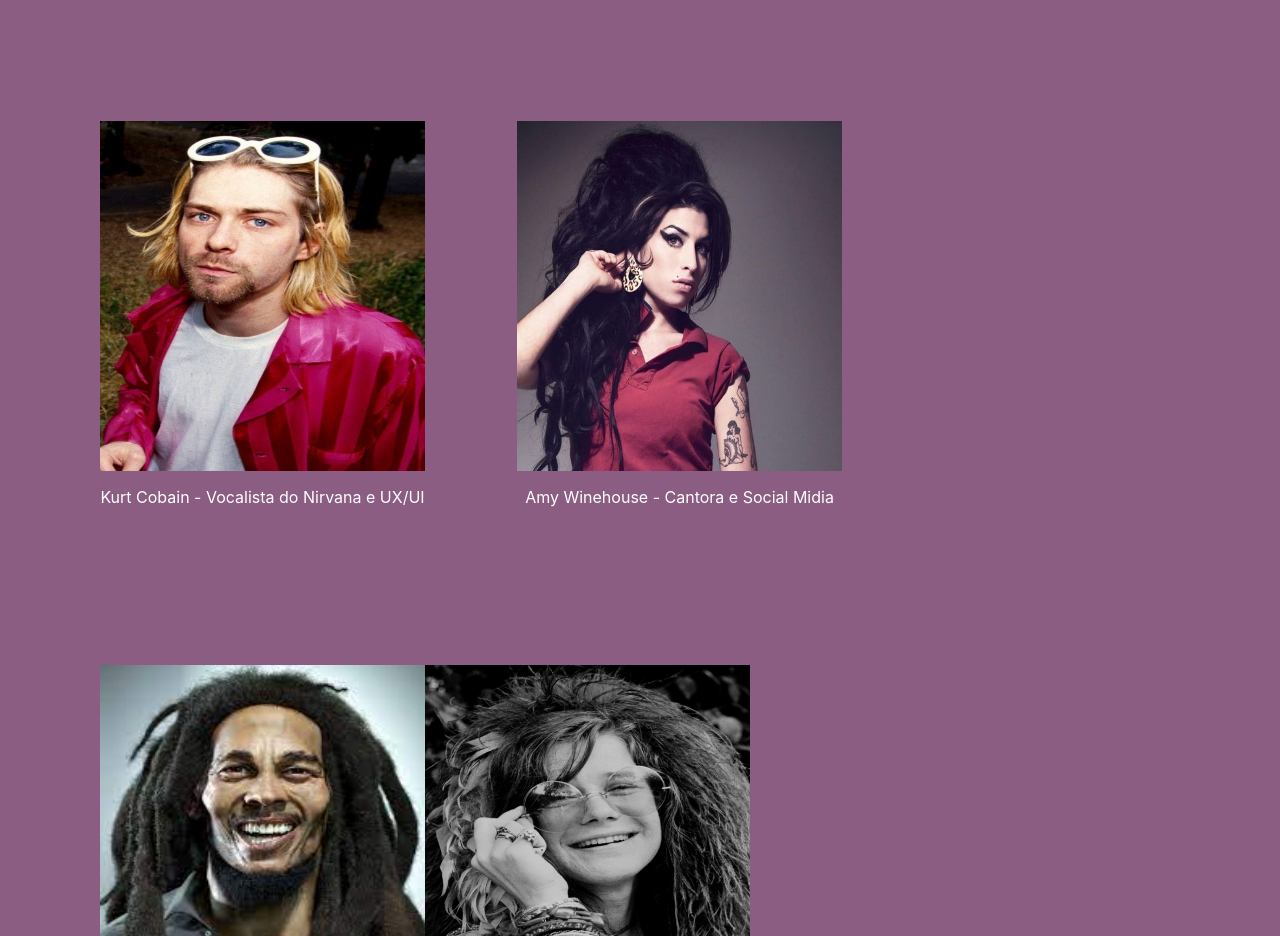
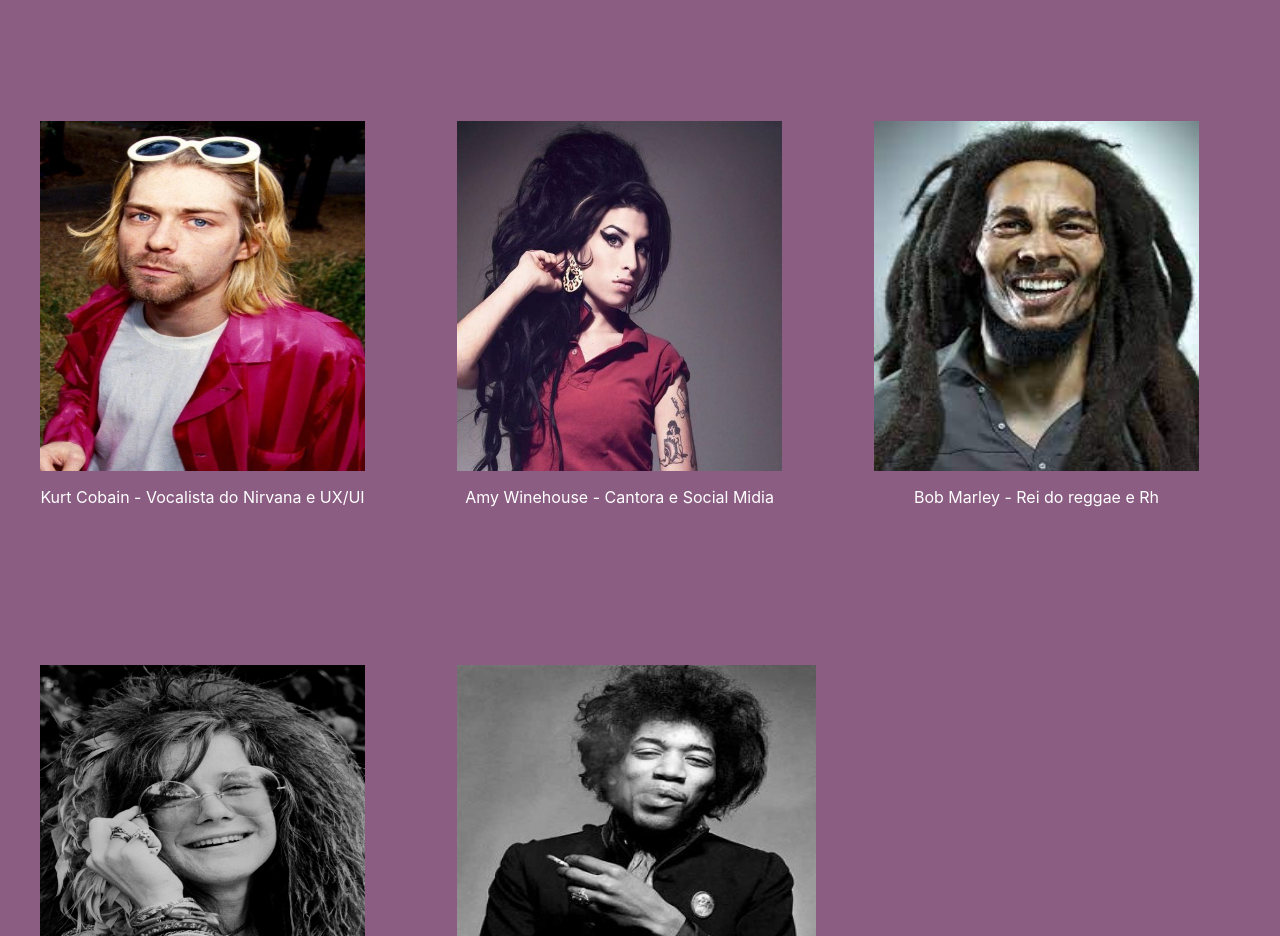
Before and after one commit to arianevasques/institucional, a Next.js app: page /about in a window 1280 px wide. Shown: the part 556-1492 px from the top of the page. Built offline with nearby package versions, Linux system fonts and the light colour scheme.

Commit message:
refatora componente Members usando styled-components

```diff
--- a/components/Members/Members.js
+++ b/components/Members/Members.js
@@ -1,34 +1,60 @@
 import Image from "next/image";
-import styles from "../Members/Members.module.css";
+
+import { MembersMain, Title, BoxMembers, Box } from "../Members/Members.styled";
 
 export default function Members() {
   return (
-    <div className={styles.members}>
-      <div className={styles.membersTitle}>
+    <MembersMain>
+      <Title>
         <h4>Conheça a equipe</h4>
-      <div className={styles.boxMembers}>
-        <div className={styles.box}>
-          <Image src="/kurt.jpeg" alt="Foto do membro da empresa" width={325} height={350} />
-          <p>Kurt Cobain - Vocalista do Nirvana e UX/UI</p>
-        </div>
-        <div className={styles.box}>
-          <Image src="/amy.jpeg" alt="Foto do membro da empresa" width={325} height={350} />
-          <p>Amy Winehouse - Cantora e Social Midia</p>
-        </div>
-        <div className={styles.box}>
-          <Image src="/bob.jpeg" alt="Foto do membro da empresa" width={325} height={350} />
-          <p>Bob Marley - Rei do reggae e Rh</p>
-        </div>
-        <div className={styles.box}>
-          <Image src="/janis.jpeg" alt="Foto do membro da empresa" width={325} height={350} />
-          <p>Janis Joplin - Cantora e Marketing</p>
-        </div>
-        <div className={styles.box}>
-          <Image src="/jimmy.jpeg" alt="Foto do membro da empresa" width={325} height={350} />
-          <p>Jimi Hendrix - Guitarstar e Full Stack Developer </p>
-        </div>
-      </div>
-      </div>
-    </div>
+      </Title>
+        <BoxMembers>
+          <Box>
+            <Image
+              src="/kurt.jpeg"
+              alt="Foto do membro da empresa"
+              width={325}
+              height={350}
+            />
+            <p>Kurt Cobain - Vocalista do Nirvana e UX/UI</p>
+          </Box>
+          <Box>
+            <Image
+              src="/amy.jpeg"
+              alt="Foto do membro da empresa"
+              width={325}
+              height={350}
+            />
+            <p>Amy Winehouse - Cantora e Social Midia</p>
+          </Box>
+          <Box>
+            <Image
+              src="/bob.jpeg"
+              alt="Foto do membro da empresa"
+              width={325}
+              height={350}
+            />
+            <p>Bob Marley - Rei do reggae e Rh</p>
+          </Box>
+          <Box>
+            <Image
+              src="/janis.jpeg"
+              alt="Foto do membro da empresa"
+              width={325}
+              height={350}
+            />
+            <p>Janis Joplin - Cantora e Marketing</p>
+          </Box>
+          <Box>
+            <Image
+              src="/jimmy.jpeg"
+              alt="Foto do membro da empresa"
+              width={325}
+              height={350}
+            />
+            <p>Jimi Hendrix - Guitarstar e Full Stack Developer </p>
+          </Box>
+        </BoxMembers>
+    </MembersMain>
   );
 }
--- /dev/null
+++ b/components/Members/Members.styled.js
@@ -0,0 +1,66 @@
+import styled from "styled-components";
+
+export const MembersMain = styled.div`
+  @media (max-width: 1024px) {
+    padding: 0 25px;
+  }
+`;
+
+export const Title = styled.div`
+  h4 {
+    margin: 80px 0;
+    font-size: 5.2rem;
+    text-align: left;
+    font-weight: 500;
+    line-height: 0.95;
+    letter-spacing: -2.54px;
+    color: blanchedalmond;
+
+    @media (max-width: 1024px) {
+      font-size: 2.5rem;
+      margin: 40px 0;
+    }
+  }
+`;
+
+export const BoxMembers = styled.div`
+  display: flex;
+  flex-wrap: wrap;
+  justify-content: flex-start;
+`;
+
+export const Box = styled.div`
+  display: flex;
+  flex-direction: column;
+  margin-top: 50px;
+  margin-right: 92px;
+  margin-bottom: 92px;
+  color: rgb(255, 255, 255);
+
+  &:nth-child(3n) {
+    margin-right: 0;
+  }
+
+  @media (max-width: 1024px) {
+    margin: 0 13px;
+    width: 100%;
+
+    &:nth-child(3n) {
+      margin-right: 13px;
+    }
+  }
+
+  img {
+    margin: 30px 0;
+  }
+
+  p {
+    text-align: center;
+    display: flex;
+    justify-content: center;
+
+    @media (max-width: 1024px) {
+      padding-bottom: 20px;
+    }
+  }
+`;
```
